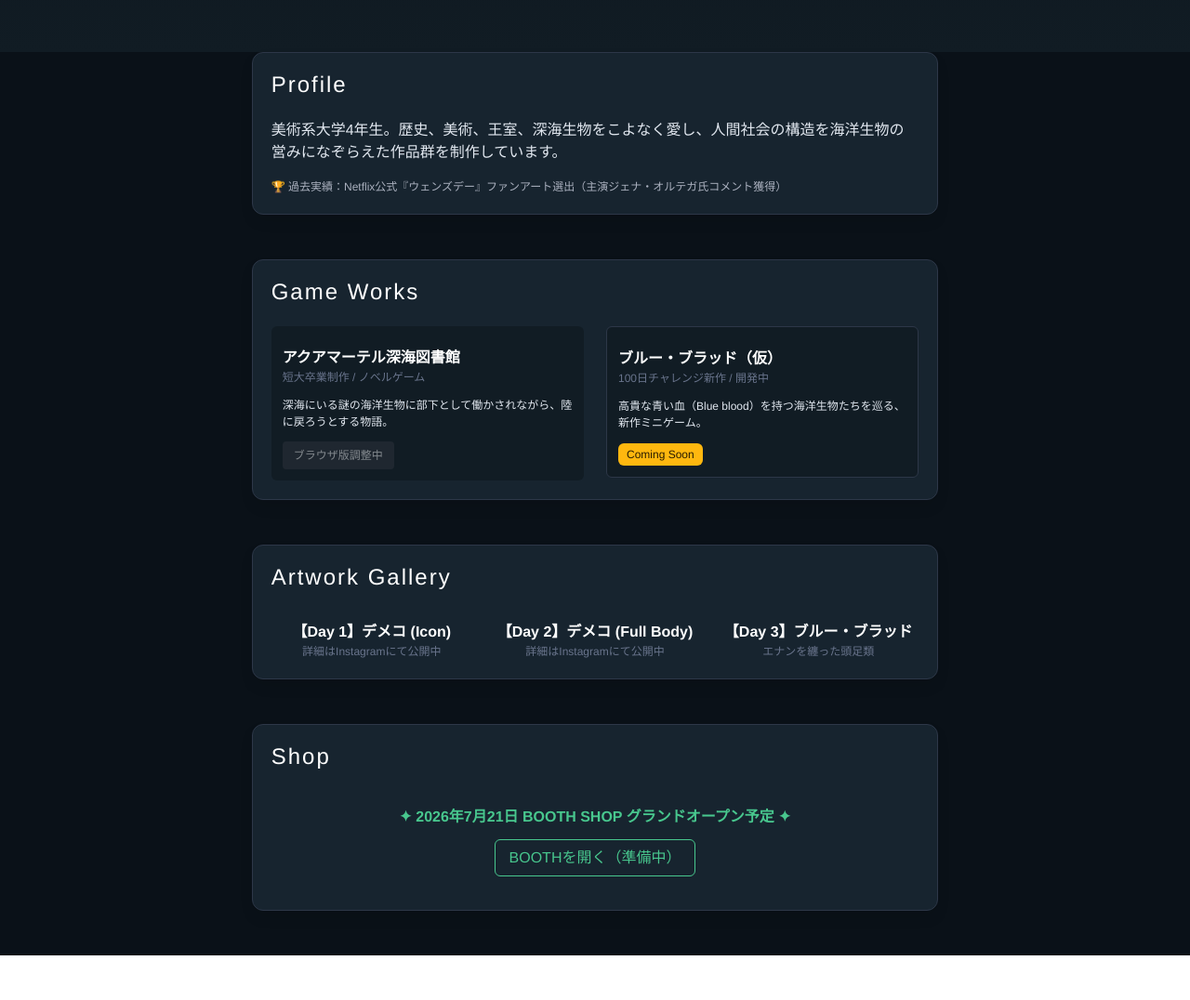
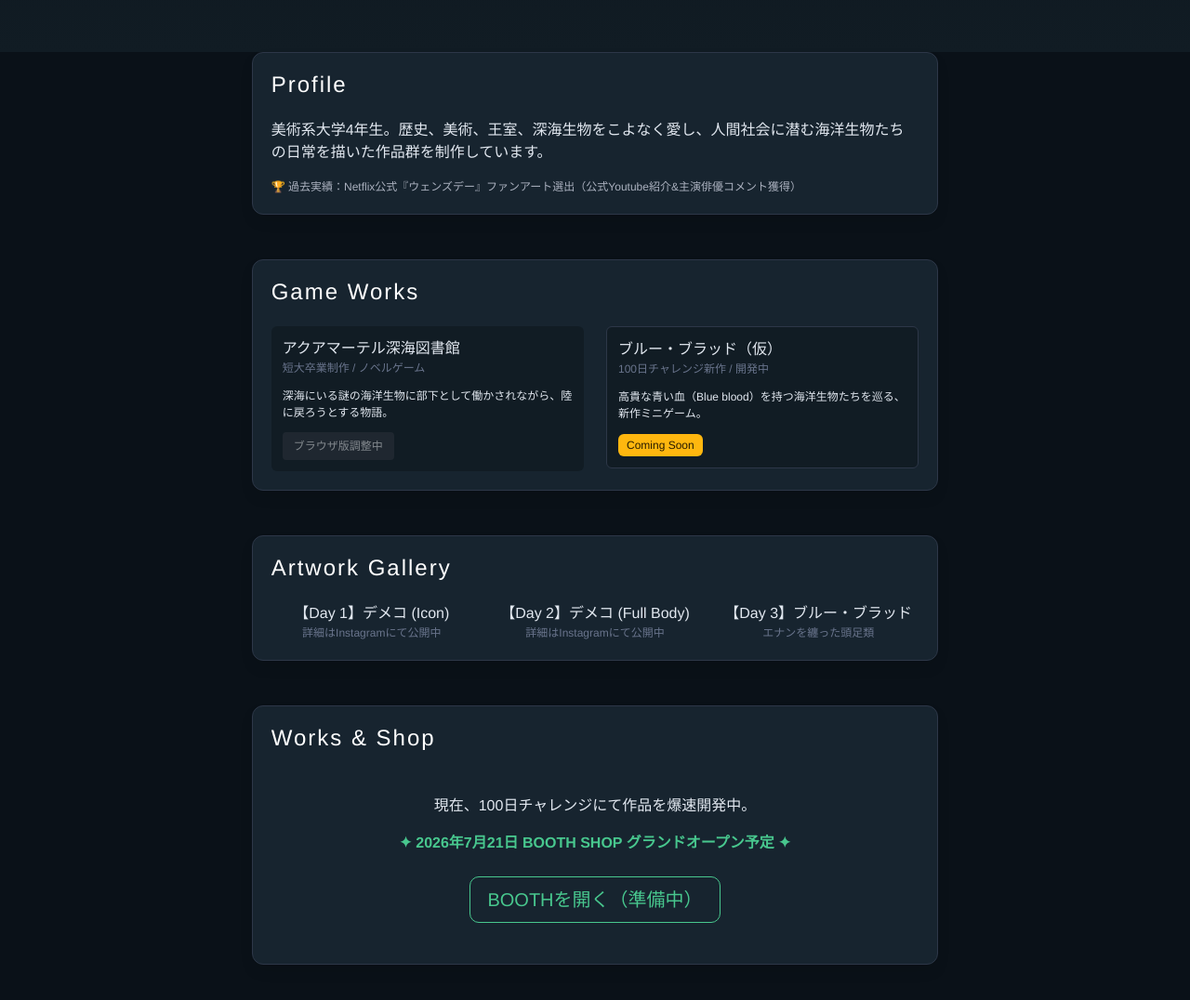
Before and after one commit to MakikoNekomiya/makikonekomiya.github.io, a plain HTML site: page index.html in a window 1280 px wide. Shown: the part 460-1536 px from the top of the page at 93% size. Before the commit the page ends 1488 px from the top, so only its background shows below. Drawn offline with nearby package versions, Linux system fonts and the light colour scheme.

Commit message:
Update index.html

```diff
--- a/index.html
+++ b/index.html
@@ -4,20 +4,21 @@
     <meta charset="UTF-8">
     <meta name="viewport" content="width=device-width, initial-scale=1.0">
     <title>猫宮 目喜子 | Official Portfolio</title>
+    <!-- シンプルで美しいCSS framework "Bulma" を1行で読み込み -->
     <link rel="stylesheet" href="https://cdn.jsdelivr.net/npm/bulma@1.0.0/css/bulma.min.css">
     <style>
+        /* あなたの世界観に合わせた深海のダークネイビー背景 */
         body { background-color: #0a1118; color: #e2e8f0; font-family: 'Helvetica Neue', Arial, sans-serif; }
         .hero { background: linear-gradient(180deg, #0a1118 0%, #111c24 100%); }
         .title { color: #ffffff !important; font-weight: 300; letter-spacing: 2px; }
         .subtitle { color: #a0aec0 !important; }
         .box { background-color: #17242f; color: #e2e8f0; border: 1px solid #2d3748; }
         .tag.is-dark-custom { background-color: #2d3748; color: #cbd5e0; }
-        .work-title { color: #ffffff !important; font-weight: bold; margin-top: 10px; }
     </style>
 </head>
 <body>
 
-    <!-- ヘッダー -->
+    <!-- ヘッダー / ヒーローセクション -->
     <section class="hero is-medium py-6">
         <div class="hero-body has-text-centered">
             <h1 class="title is-1">猫宮 目喜子</h1>
@@ -30,18 +31,19 @@
         </div>
     </section>
 
+    <!-- メインコンテンツ -->
     <div class="container px-4 pb-6">
-        <div class="columns is-centered is-multiline">
+        <div class="columns is-centered">
             <div class="column is-8">
 
-                <!-- Profile -->
+                <!-- プロフィール部分 -->
                 <div class="box mb-6">
                     <h2 class="title is-4">Profile</h2>
                     <p class="is-size-6 mb-4">
-                        美術系大学4年生。歴史、美術、王室、深海生物をこよなく愛し、人間社会の構造を海洋生物の営みになぞらえた作品群を制作しています。
+                        美術系大学4年生。歴史、美術、王室、深海生物をこよなく愛し、人間社会に潜む海洋生物たちの日常を描いた作品群を制作しています。
                     </p>
                     <p class="is-size-7 has-text-grey-light">
-                        🏆 過去実績：Netflix公式『ウェンズデー』ファンアート選出（主演ジェナ・オルテガ氏コメント獲得）
+                        🏆 過去実績：Netflix公式『ウェンズデー』ファンアート選出（公式Youtube紹介&主演俳優コメント獲得）
                     </p>
                 </div>
 
@@ -92,14 +94,16 @@
                     </div>
                 </div>
 
-                <!-- Shop -->
+                <!-- ギャラリー・ショップ（予告欄） -->
                 <div class="box">
-                    <h2 class="title is-4">Shop</h2>
-                    <div class="has-text-centered py-4">
-                        <p class="is-size-6 has-text-weight-bold mb-3" style="color: #48c78e;">
+                    <h2 class="title is-4">Works & Shop</h2>
+                    <div class="has-text-centered py-5">
+                        <p class="mb-4">現在、100日チャレンジにて作品を爆速開発中。</p>
+                        <p class="is-size-6 has-text-weight-bold mb-5" style="color: #48c78e;">
                             ✦ 2026年7月21日 BOOTH SHOP グランドオープン予定 ✦
                         </p>
-                        <a href="https://booth.pm" class="button is-success is-outlined" target="_blank">
+                        <!-- ボタン（現在は仮リンク、来週BOOTHのURLに変えます） -->
+                        <a href="https://booth.pm" class="button is-success is-outlined is-medium" target="_blank">
                             BOOTHを開く（準備中）
                         </a>
                     </div>
```
